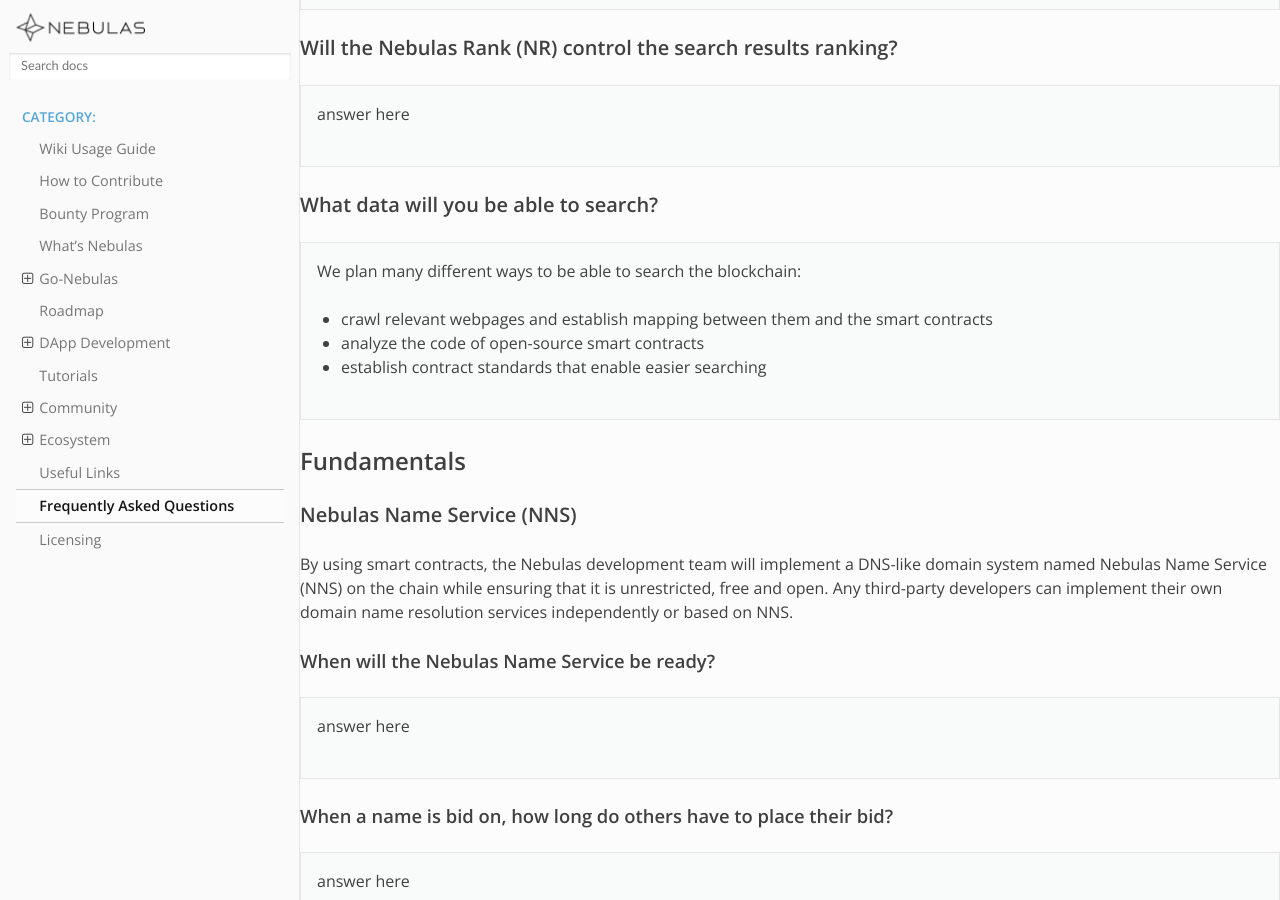
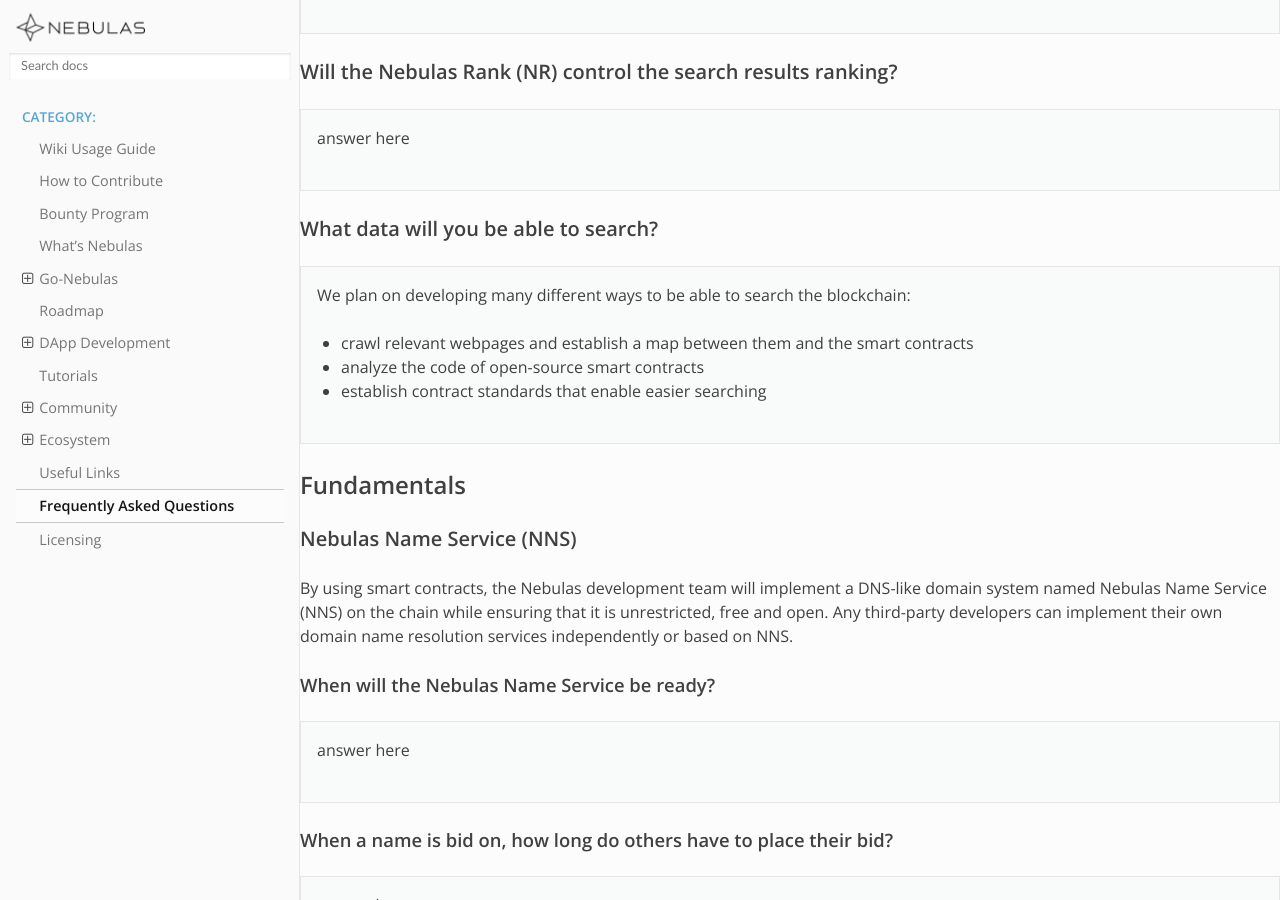
Before and after one commit to nebulasio/nebdocs, a Sphinx documentation site: the page built from docs/frequently-asked-questions.md, in a window 1280 px wide and 900 px high, scrolled down 5615 px. Built offline with Sphinx 7.4.7 and the Read the Docs theme 2.0.0, drawn with Linux system fonts in a browser that asks for light colours; some of the changed text lies outside the part shown.

Commit message:
FAQ revamp part 2 + broken links on the FAQ article

```diff
--- a/docs/frequently-asked-questions.md
+++ b/docs/frequently-asked-questions.md
@@ -77,7 +77,7 @@
 
 #### When will the Developer Incentive Protocol \(DIP\) be ready?
 
-> answer here
+> The Developer Incentive Protocol was deployed on the Nebulas Testnet in January of 2019. It was formally deployed on the Mainnet in May of 2019.
 
 #### Will there be a limit as to how many rewards one dApp can receive?
 
@@ -149,9 +149,9 @@
 
 #### What data will you be able to search?
 
-> We plan many different ways to be able to search the blockchain:
+> We plan on developing many different ways to be able to search the blockchain:
 >
-> * crawl relevant webpages and establish mapping between them and the smart contracts
+> * crawl relevant webpages and establish a map between them and the smart contracts
 > * analyze the code of open-source smart contracts
 > * establish contract standards that enable easier searching
 
```
Also changed, not shown: other parts of docs/frequently-asked-questions.md (+4 -4 lines).
